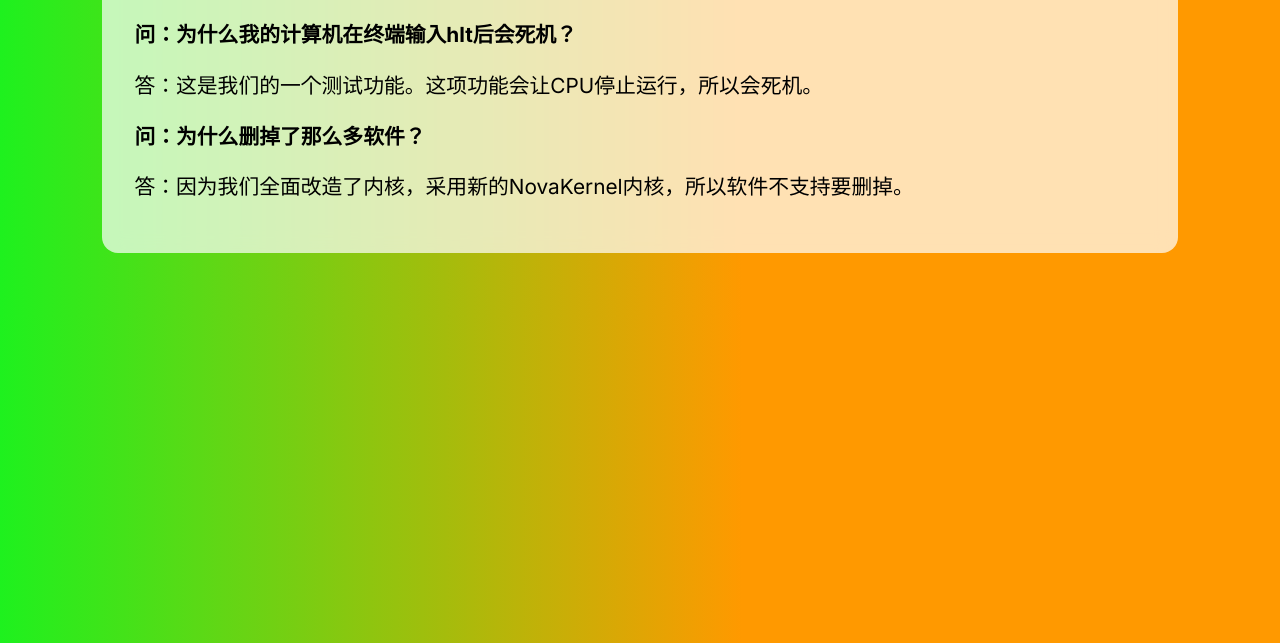
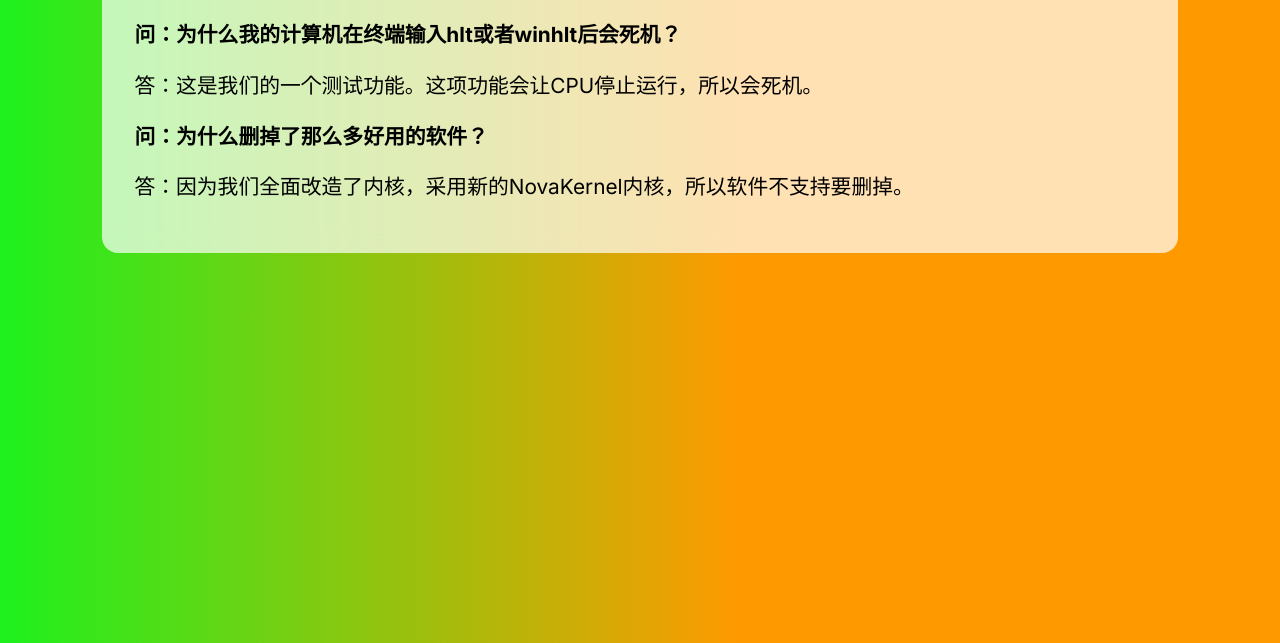
Before and after one commit to JiTianYu8888/support, a plain HTML site: page index.html in a window 1280 px wide. Shown: the part 157-800 px from the top of the page. Drawn offline with Linux system fonts and the light colour scheme.

Commit message:
Update index.html

```diff
--- a/index.html
+++ b/index.html
@@ -96,9 +96,9 @@ p{
 
 <div class="card">
     <h3 class="card-title">技术支持</h3>
-    <p><strong>问：为什么我的计算机在终端输入hlt后会死机？</strong></p>
+    <p><strong>问：为什么我的计算机在终端输入hlt或者winhlt后会死机？</strong></p>
     <p>答：这是我们的一个测试功能。这项功能会让CPU停止运行，所以会死机。</p>
-    <p><strong>问：为什么删掉了那么多软件？</strong></p>
+    <p><strong>问：为什么删掉了那么多好用的软件？</strong></p>
     <p>答：因为我们全面改造了内核，采用新的NovaKernel内核，所以软件不支持要删掉。</p>
 </div>
 
```
